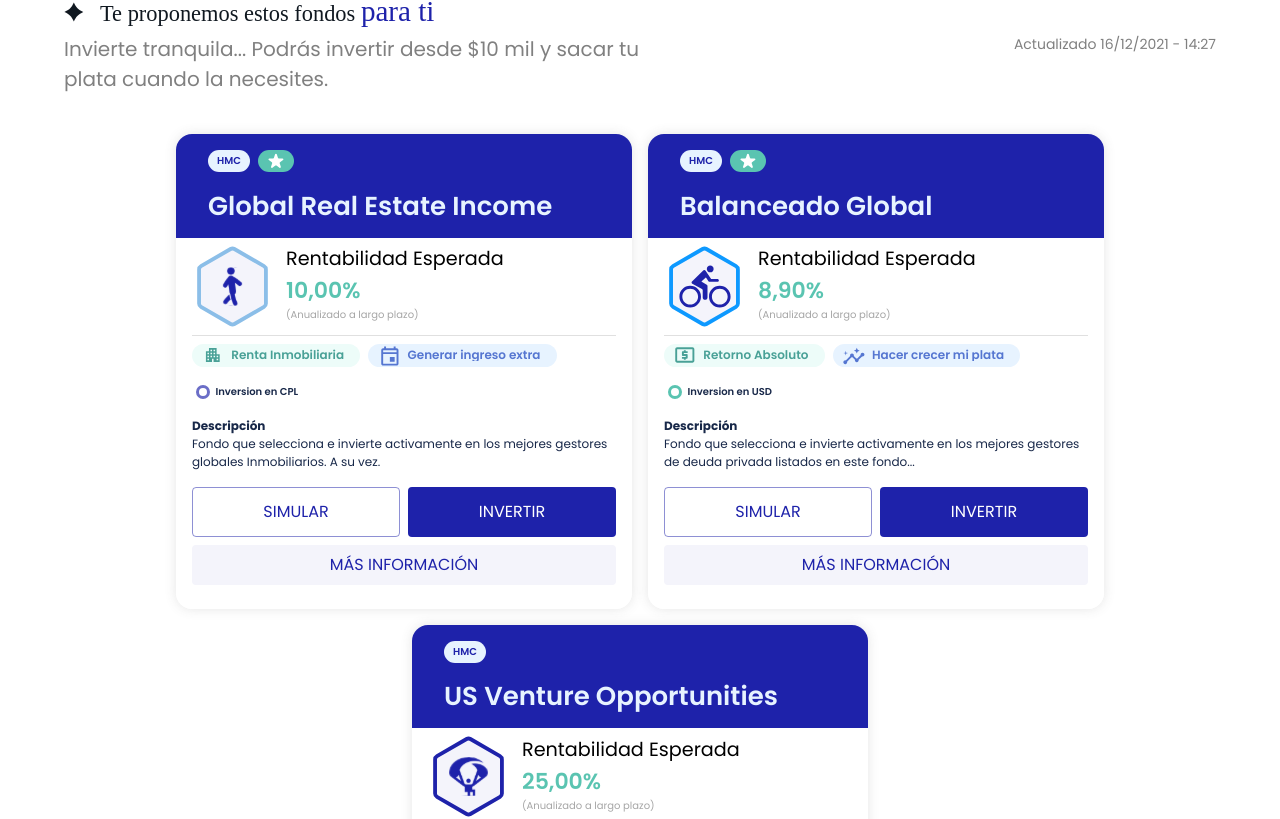
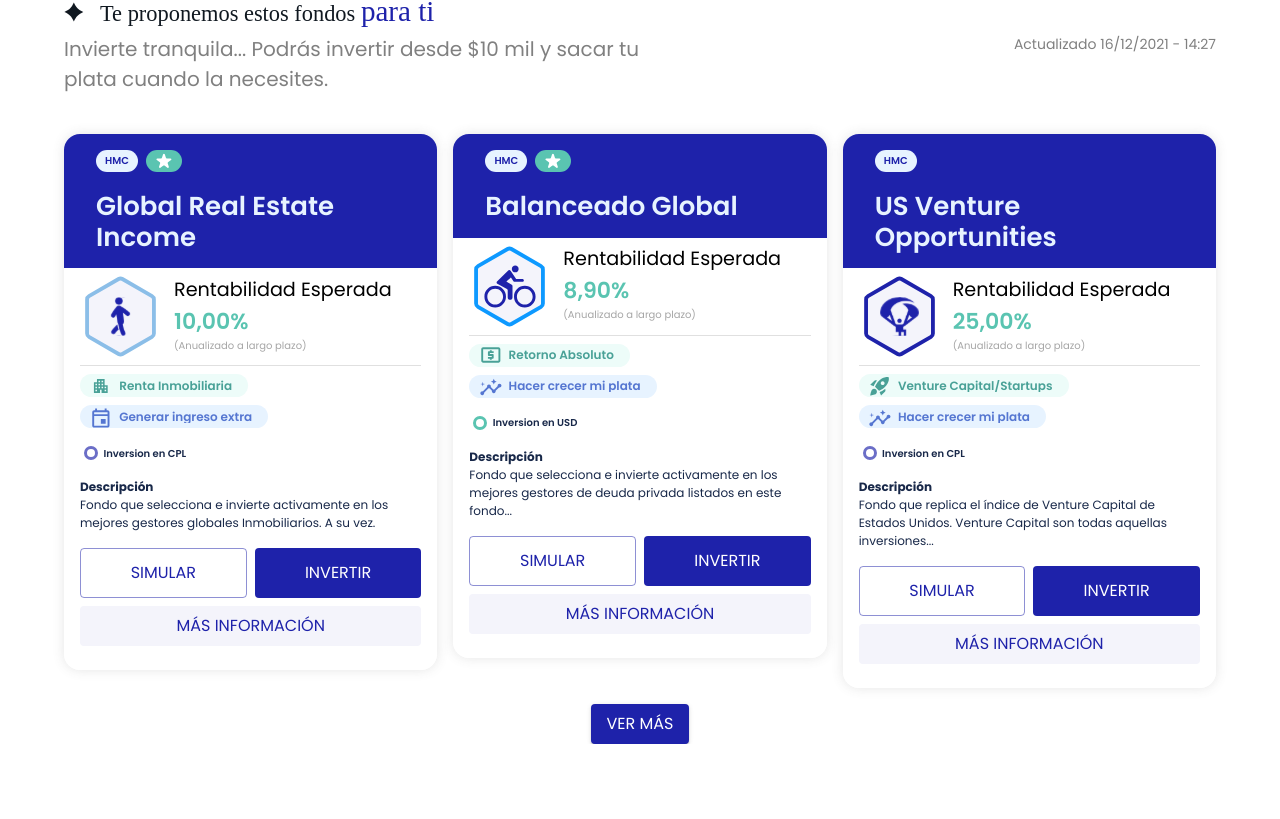
Before and after one commit to PandaDesigner/xcala-mui, a React (Vite) app: page / in a window 1280 px wide. Shown: the part 835-1654 px from the top of the page. After the commit the page ends 1579 px from the top, so only its background shows below. Built offline with nearby package versions, Linux system fonts and the light colour scheme; a web font is replaced by a local one.

Commit message:
distribucion de fondos

```diff
--- a/src/components/newDasborad/NewDashboard.jsx
+++ b/src/components/newDasborad/NewDashboard.jsx
@@ -169,7 +169,7 @@
 				<Stack
 					width={"100%"}
 					gap={"16px"}
-					flexWrap={"wrap"}
+					flexWrap={{lg:"nowrap",md:"wrap",ms:"wrap", xs:"wrap"}}
 					flexDirection={"row"}
 					justifyContent={"center"}
 				>
```
